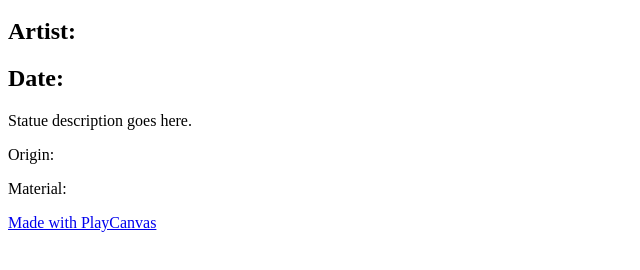
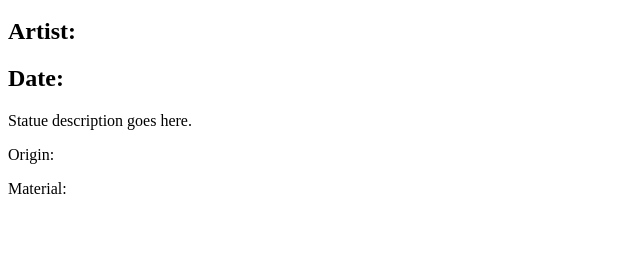
Before and after one commit to equilento/medLegs, a plain HTML site: page files/assets/190948983/1/ui.html in a window 1280 px wide. Shown: the part 48-318 px from the top of the page, without its empty margins (0-640 px from the left). Drawn offline with nearby package versions, Linux system fonts and the light colour scheme.

Commit message:
Update ui.html

```diff
--- a/files/assets/190948983/1/ui.html
+++ b/files/assets/190948983/1/ui.html
@@ -37,6 +37,6 @@
         </div>
     </div>
 
-    <a href='https://playcanvas.com' target='_blank' class='footer inconsolata-light' >Made with PlayCanvas<span class="pc-icon"/></a>
+    <a href='https://playcanvas.com' target='_blank' class='footer inconsolata-light' ><span class="pc-icon"/></a>
 
 </div>
```
